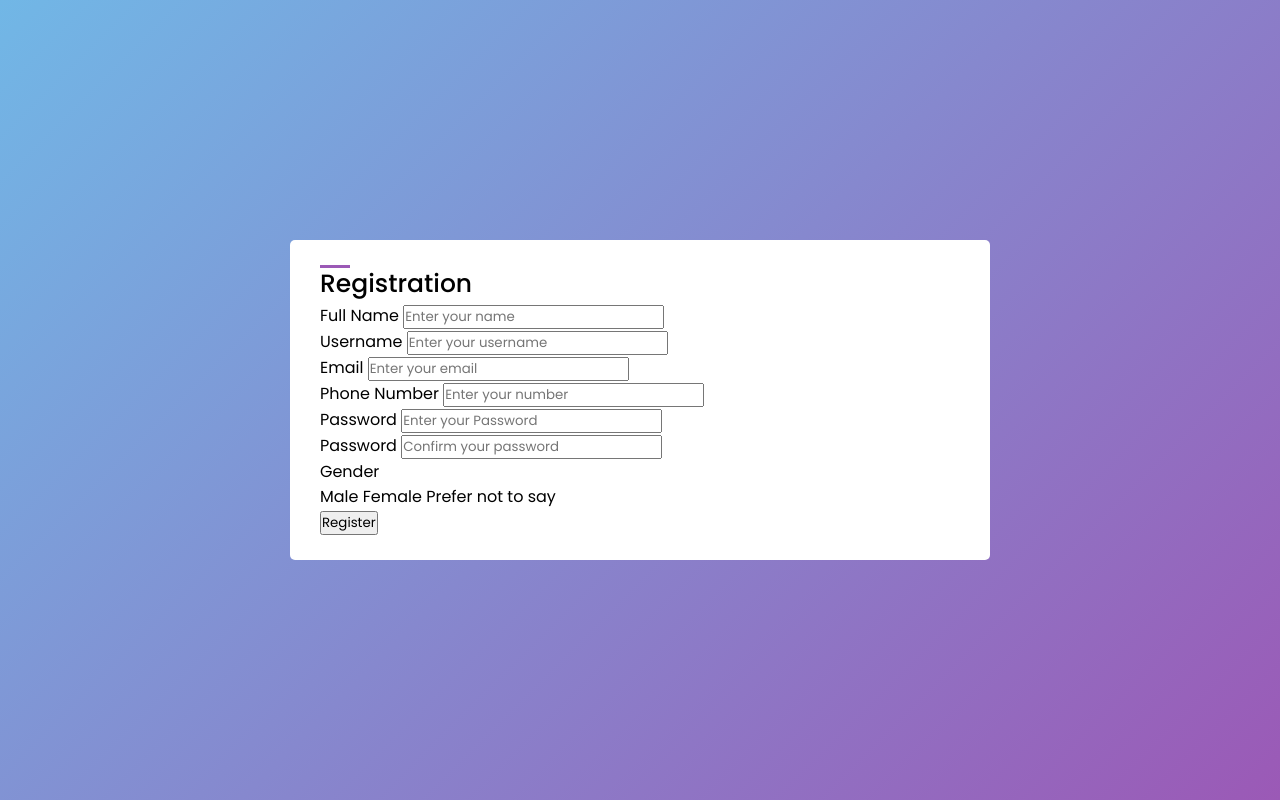
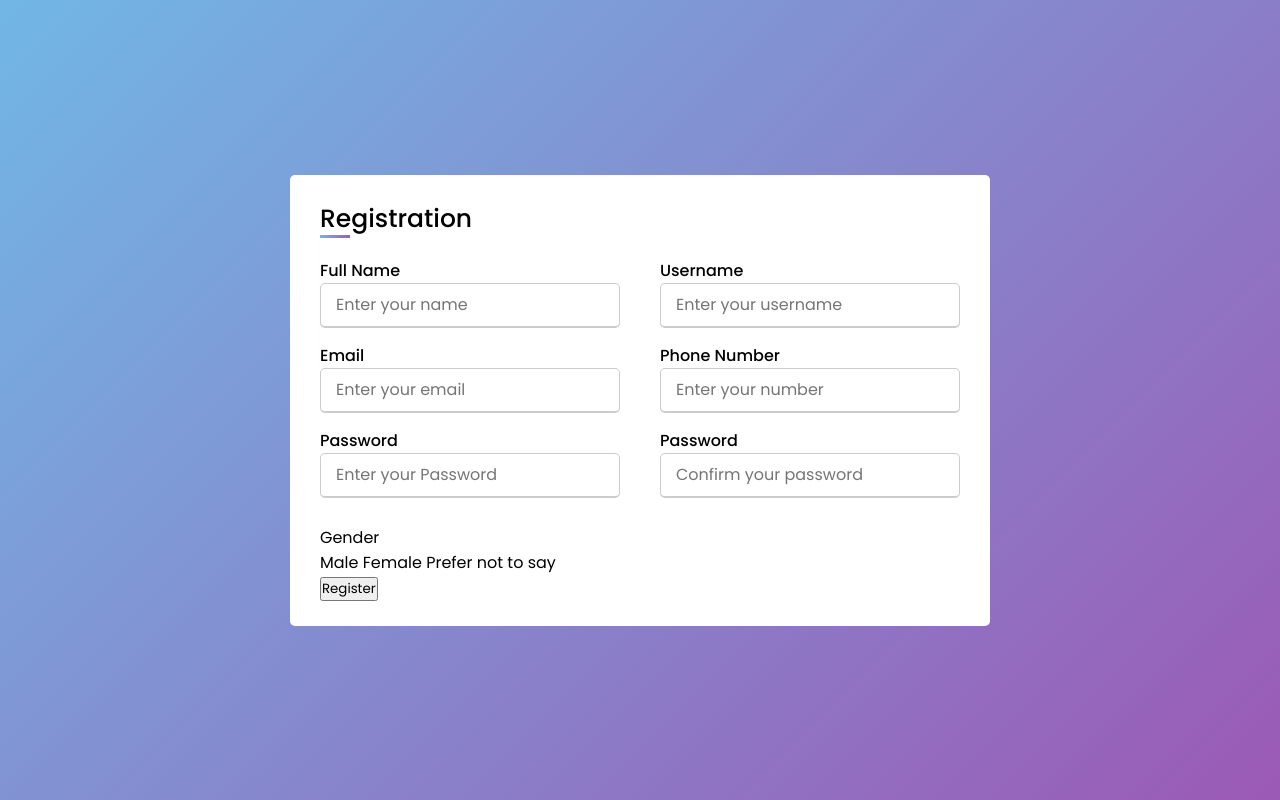
Before and after one commit to IlyaKrapivnoy/Responsive-Registration-Form, a plain HTML site: page index.html in a window 1280 px wide. Drawn offline with Linux system fonts and the light colour scheme.

Commit message:
styling fields

```diff
--- a/style.css
+++ b/style.css
@@ -27,12 +27,45 @@ body {
 .container .title {
     font-size: 25px;
     font-weight: 500;
+    position: relative;
 }
 
 .container .title::before {
     content: '';
     position: absolute;
+    left: 0;
+    bottom: 0;
     height: 3px;
     width: 30px;
-    background: #9b59b6;
+    background: linear-gradient(135deg, #71b7e6, #9b59b6);
 }
+
+.container form .user-details {
+    display: flex;
+    flex-wrap: wrap;
+    justify-content: space-between;
+    margin: 20px 0 12px 0;
+}
+
+form .user-details .input-box {
+    margin-bottom: 15px;
+    width: calc(100% / 2 - 20px);
+}
+
+
+.user-details .input-box .details {
+    font-weight: 500;
+    margin-bottom: 5px;
+}
+
+.user-details .input-box input {
+    height: 45px;
+    width: 100%;
+    outline: none;
+    font-size: 16px;
+    border-radius: 5px;
+    padding-left: 15px;
+    border: 1px solid #ccc;
+    border-bottom-width: 2px;
+    transition: all 0.3s ease;
+}
```
